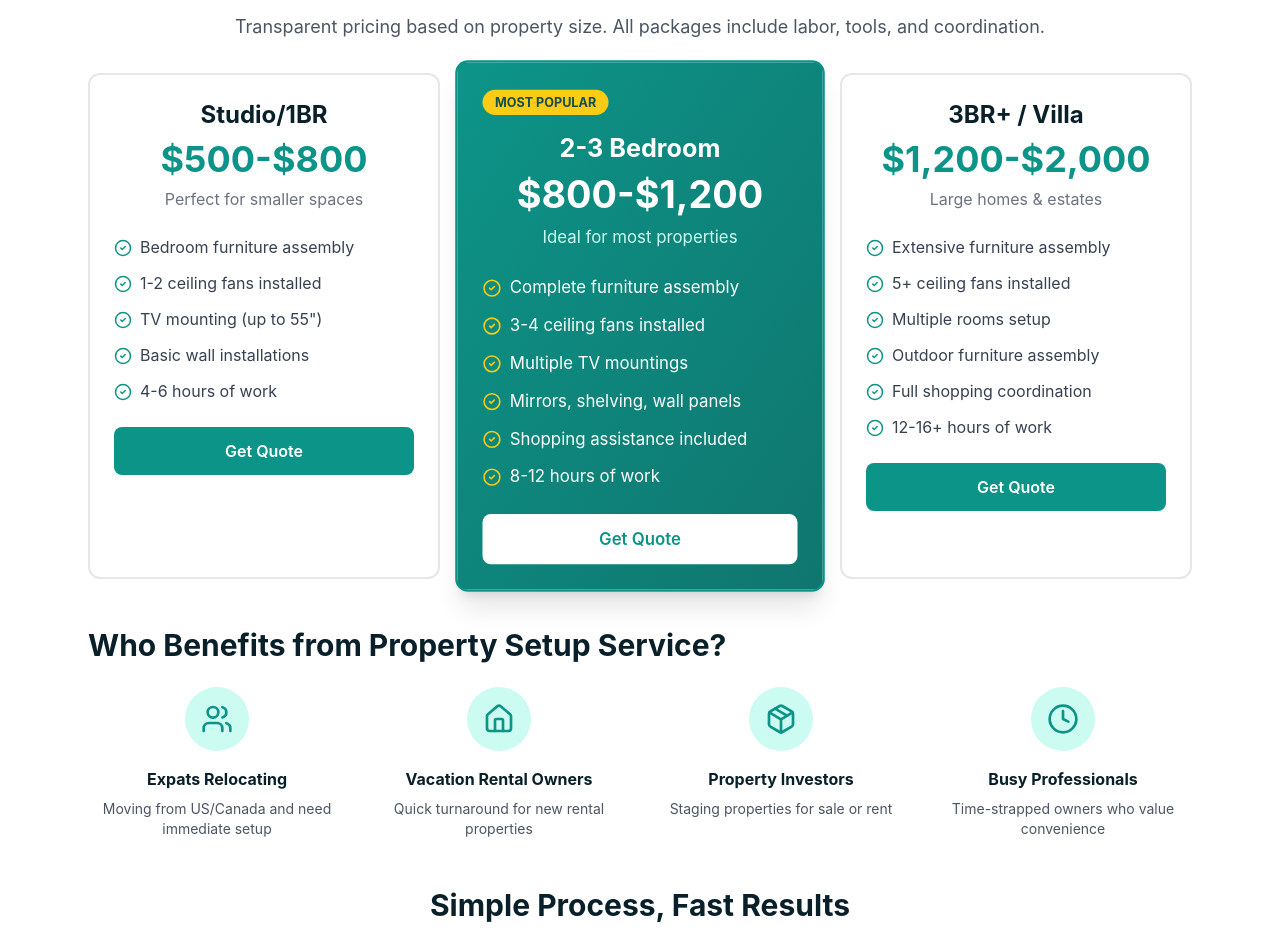
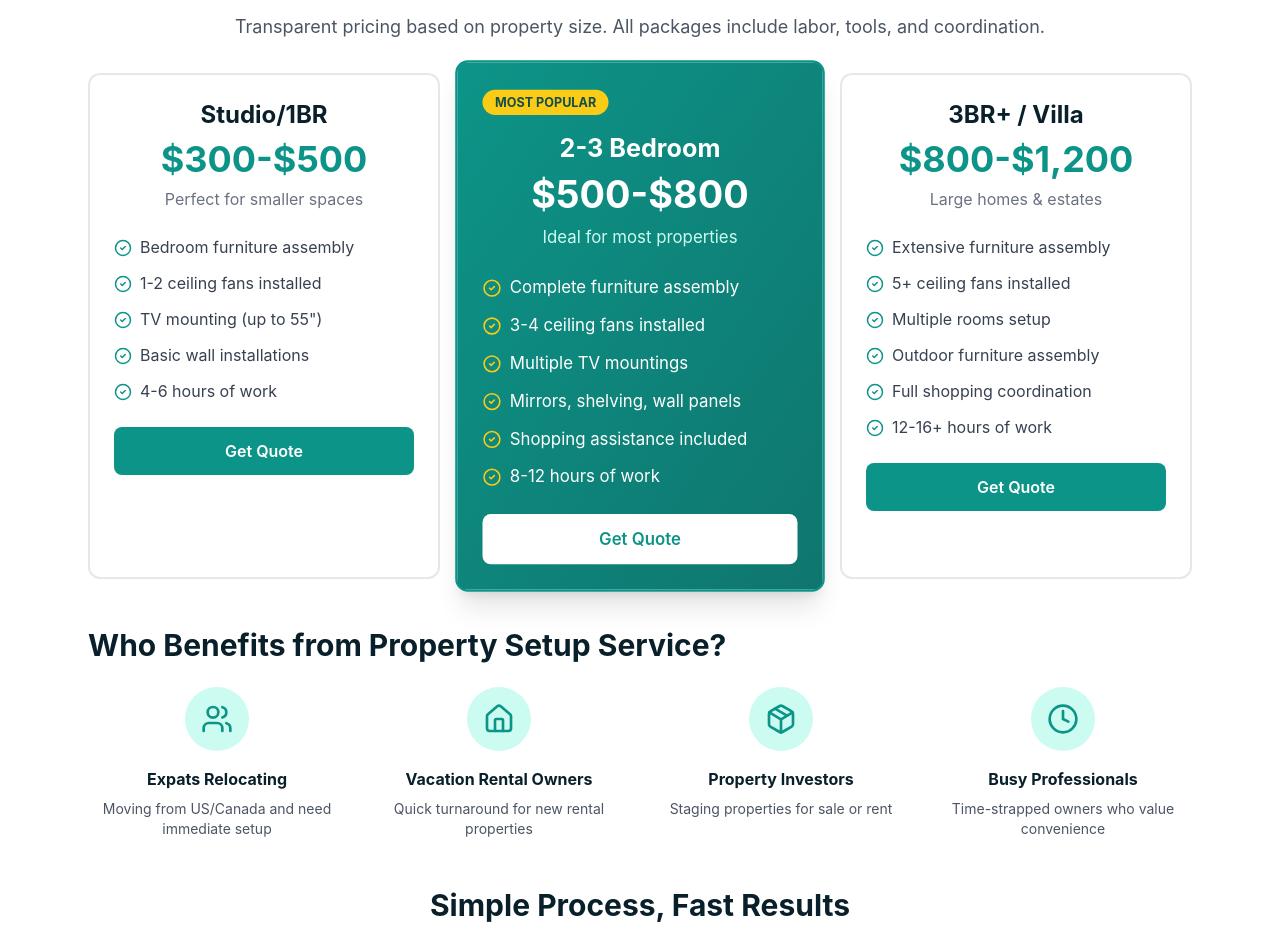
Before and after one commit to edgpac/caboshandyman, a React (Vite) app: page /property-setup-cabo in a window 1280 px wide. Shown: the part 1820-2756 px from the top of the page. Built offline with nearby package versions, Linux system fonts and the light colour scheme; no server answers.

Commit message:
Optimize videos

```diff
--- a/src/pages/HandymanCaboSanLucas.tsx
+++ b/src/pages/HandymanCaboSanLucas.tsx
@@ -213,7 +213,7 @@ export default function HandymanCaboSanLucas() {
                   <Star className="text-blue-600" size={28} />
                 </div>
                 <h3 className="text-xl font-bold text-gray-900 mb-2 group-hover:text-blue-600 transition-colors">Vacation Rental Service</h3>
-                <p className="text-gray-600 mb-3">Maintenance contracts for Airbnb/VRBO properties. Protect your 5-star rating. From $300/month.</p>
+                <p className="text-gray-600 mb-3">Maintenance contracts for Airbnb/VRBO properties. Protect your 5-star rating. From $250/month.</p>
                 <div className="flex items-center gap-2 text-blue-600 font-semibold">
                   <span>Learn More</span>
                   <ArrowRight size={18} />
@@ -537,7 +537,7 @@ export default function HandymanCaboSanLucas() {
                 {openQuestion === 'faq1' && (
                   <div className="px-6 pb-6 text-gray-700 leading-relaxed">
                     <p className="mb-3">
-                      Our standard service call is <strong>$60, which includes the first hour of labor and diagnosis</strong>. This transparent pricing means you know exactly what you're paying before we even arrive.
+                      Our standard service call is <strong>$60, which includes the first hour of labor and diagnosis</strong>. For most repairs, this covers the entire job. This transparent pricing means you know exactly what you're paying before we even arrive.
                     </p>
                     <p className="mb-3">
                       For larger projects, we provide free written estimates with detailed scope of work. Package pricing is available when you bundle multiple services (furniture assembly + TV mounting + ceiling fan installation, for example).
--- a/src/pages/PlumberCaboSanLucas.tsx
+++ b/src/pages/PlumberCaboSanLucas.tsx
@@ -570,8 +570,8 @@ export default function PlumberCaboSanLucas() {
                       <li>Simple drain clogs: $60-120</li>
                       <li>Faucet replacement: $80-200</li>
                       <li>Toilet repair/replacement: $120-350</li>
-                      <li>Water heater repair: $150-400</li>
-                      <li>Water heater replacement: $800-2,500</li>
+                      <li>Instant Water heater replacement: $200-400</li>
+                      <li>Water heater replacement: $400-800</li>
                     </ul>
                     <p>
                       Parts are billed at cost. Property Care members receive 15-25% discounts on all services. Emergency calls do NOT have inflated pricing—we charge standard rates even at 2am.
@@ -819,7 +819,7 @@ export default function PlumberCaboSanLucas() {
                     </li>
                     <li className="flex items-start gap-2">
                       <CheckCircle2 className="text-purple-600 flex-shrink-0 mt-0.5" size={16} />
-                      <span>24/7 VIP emergency access</span>
+                      <span>Water Fixture/Faucet Replacements</span>
                     </li>
                     <li className="flex items-start gap-2">
                       <CheckCircle2 className="text-purple-600 flex-shrink-0 mt-0.5" size={16} />
@@ -828,6 +828,10 @@ export default function PlumberCaboSanLucas() {
                     <li className="flex items-start gap-2">
                       <CheckCircle2 className="text-purple-600 flex-shrink-0 mt-0.5" size={16} />
                       <span>25% off all repairs</span>
+                    </li>
+                    <li className="flex items-start gap-2">
+                      <CheckCircle2 className="text-purple-600 flex-shrink-0 mt-0.5" size={16} />
+                      <span>24/7 VIP emergency access</span>
                     </li>
                     <li className="flex items-start gap-2">
                       <CheckCircle2 className="text-purple-600 flex-shrink-0 mt-0.5" size={16} />
--- a/src/pages/PropertySetupCabo.tsx
+++ b/src/pages/PropertySetupCabo.tsx
@@ -181,7 +181,7 @@ export default function PropertySetupCabo() {
               <div className="bg-white border-2 border-gray-200 rounded-xl p-6 hover:border-teal-500 transition-colors">
                 <div className="text-center mb-6">
                   <h3 className="text-2xl font-bold text-gray-900 mb-2">Studio/1BR</h3>
-                  <div className="text-4xl font-bold text-teal-600 mb-2">$500-$800</div>
+                  <div className="text-4xl font-bold text-teal-600 mb-2">$300-$500</div>
                   <p className="text-gray-500">Perfect for smaller spaces</p>
                 </div>
                 <ul className="space-y-3 mb-6">
@@ -218,7 +218,7 @@ export default function PropertySetupCabo() {
                 </div>
                 <div className="text-center mb-6">
                   <h3 className="text-2xl font-bold mb-2">2-3 Bedroom</h3>
-                  <div className="text-4xl font-bold mb-2">$800-$1,200</div>
+                  <div className="text-4xl font-bold mb-2">$500-$800</div>
                   <p className="text-teal-100">Ideal for most properties</p>
                 </div>
                 <ul className="space-y-3 mb-6">
@@ -256,7 +256,7 @@ export default function PropertySetupCabo() {
               <div className="bg-white border-2 border-gray-200 rounded-xl p-6 hover:border-teal-500 transition-colors">
                 <div className="text-center mb-6">
                   <h3 className="text-2xl font-bold text-gray-900 mb-2">3BR+ / Villa</h3>
-                  <div className="text-4xl font-bold text-teal-600 mb-2">$1,200-$2,000</div>
+                  <div className="text-4xl font-bold text-teal-600 mb-2">$800-$1,200</div>
                   <p className="text-gray-500">Large homes & estates</p>
                 </div>
                 <ul className="space-y-3 mb-6">
--- a/src/pages/Services.tsx
+++ b/src/pages/Services.tsx
@@ -219,7 +219,7 @@ export default function ServicesPage() {
                   <h3 className="font-bold text-gray-900 text-lg group-hover:text-blue-600 transition-colors">Rental Service</h3>
                 </div>
                 <p className="text-gray-600 mb-3">Airbnb & VRBO maintenance contracts. Protect your 5-star rating.</p>
-                <p className="text-blue-600 font-semibold text-sm">From $300/month</p>
+                <p className="text-blue-600 font-semibold text-sm">From $250/month</p>
                 <div className="flex items-center gap-1 text-blue-600 font-semibold text-sm mt-3">
                   <span>Learn More</span>
                   <ArrowRight size={14} />
--- a/src/pages/VacationRentalSetupCabo.tsx
+++ b/src/pages/VacationRentalSetupCabo.tsx
@@ -318,7 +318,7 @@ export default function VacationRentalSetupCabo() {
                   </li>
                   <li className="flex items-start gap-2">
                     <CheckCircle2 className="text-yellow-400 flex-shrink-0 mt-1" size={18} />
-                    <span>Volume pricing ($300/property)</span>
+                    <span>Volume pricing ($200/property)</span>
                   </li>
                   <li className="flex items-start gap-2">
                     <CheckCircle2 className="text-yellow-400 flex-shrink-0 mt-1" size={18} />
```
